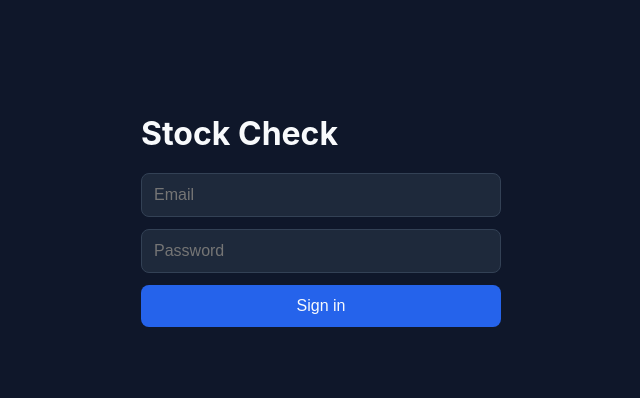
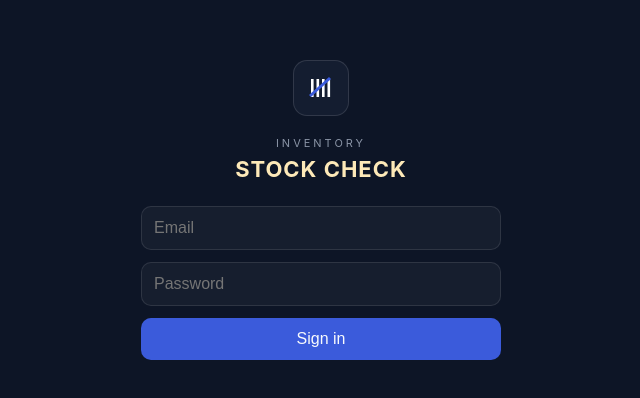
Before and after one commit to dandan005/stockcheck, a React (Vite) app in the folder frontend/: page / in a window 1280 px wide. Shown: the part 190-588 px from the top of the page, without its empty margins (319-959 px from the left). Built offline with nearby package versions, Linux system fonts and the light colour scheme; no server answers.

Commit message:
Redesign login screen: logo badge, eyebrow heading, styled inputs

```diff
--- a/frontend/components/Login.jsx
+++ b/frontend/components/Login.jsx
@@ -20,18 +20,46 @@ export default function Login() {
     width: "100%",
     padding: "12px",
     marginBottom: "12px",
-    borderRadius: "8px",
-    border: "1px solid #334155",
-    background: "#1e293b",
+    borderRadius: "10px",
+    border: "1px solid rgba(255,255,255,0.1)",
+    background: "rgba(255,255,255,0.04)",
     color: "#f8fafc",
     fontSize: "16px",
     boxSizing: "border-box",
   };
 
   return (
-    <div style={{ minHeight: "100vh", display: "grid", placeItems: "center", background: "#0f172a" }}>
+    <div style={{ minHeight: "100vh", display: "grid", placeItems: "center", background: "#0d1526" }}>
       <form onSubmit={handleSubmit} style={{ width: "min(92vw, 360px)" }}>
-        <h1 style={{ color: "#f8fafc", marginBottom: "20px" }}>Stock Check</h1>
+        <div style={{ display: "flex", flexDirection: "column", alignItems: "center", marginBottom: "24px" }}>
+          <div
+            style={{
+              width: 56,
+              height: 56,
+              borderRadius: 14,
+              background: "#141d30",
+              border: "1px solid rgba(255,255,255,0.12)",
+              display: "flex",
+              alignItems: "center",
+              justifyContent: "center",
+              marginBottom: 20,
+            }}
+          >
+            <svg width="26" height="26" viewBox="0 0 26 26" xmlns="http://www.w3.org/2000/svg">
+              <rect x="3" y="4" width="2.6" height="18" fill="#ffffff" />
+              <rect x="8.5" y="4" width="2.6" height="18" fill="#ffffff" />
+              <rect x="14" y="4" width="2.6" height="18" fill="#ffffff" />
+              <rect x="19.5" y="4" width="2.6" height="18" fill="#ffffff" />
+              <line x1="2" y1="21" x2="22" y2="3" stroke="#3b5bdb" strokeWidth="3" />
+            </svg>
+          </div>
+          <div style={{ fontSize: 11, letterSpacing: 3, color: "#8a94a6", textTransform: "uppercase", marginBottom: 6 }}>
+            Inventory
+          </div>
+          <h1 style={{ fontSize: 22, fontWeight: 700, color: "#fde9b8", letterSpacing: 1, margin: 0 }}>
+            STOCK CHECK
+          </h1>
+        </div>
         <input
           style={input}
           type="email"
@@ -54,7 +82,7 @@ export default function Login() {
         <button
           type="submit"
           disabled={busy}
-          style={{ ...input, background: "#2563eb", border: "none", marginBottom: 0, cursor: "pointer" }}
+          style={{ ...input, background: "#3b5bdb", border: "none", marginBottom: 0, cursor: "pointer" }}
         >
           {busy ? "Signing in…" : "Sign in"}
         </button>
--- a/frontend/package.json
+++ b/frontend/package.json
@@ -1,6 +1,6 @@
 {
   "name": "stockcheck-frontend",
-  "version": "0.3.33",
+  "version": "0.3.34",
   "description": "PWA frontend for the Stock Check app.",
   "scripts": {
     "dev": "vite",
```
